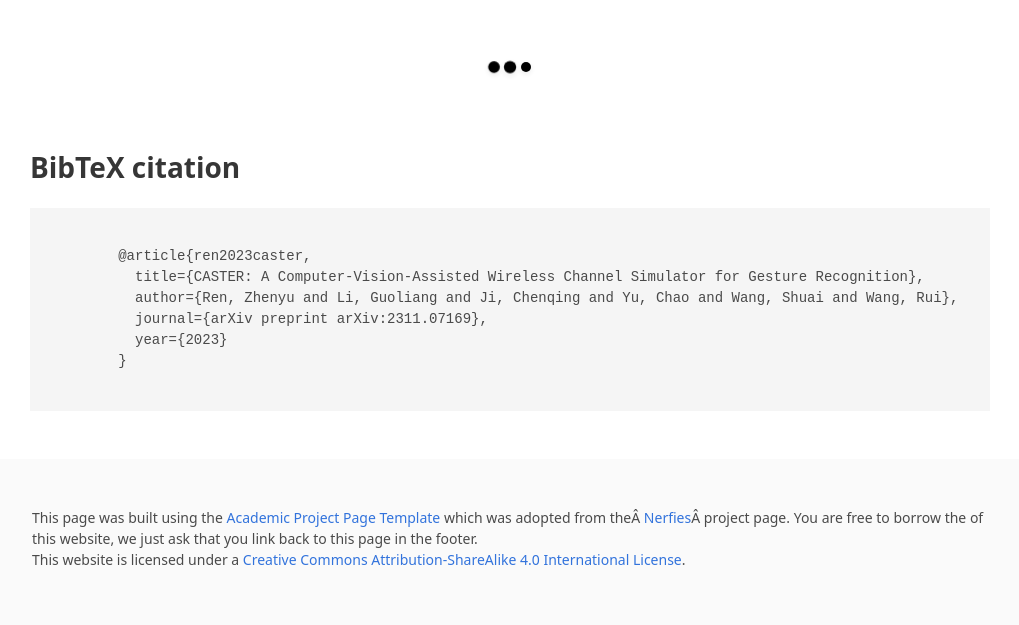
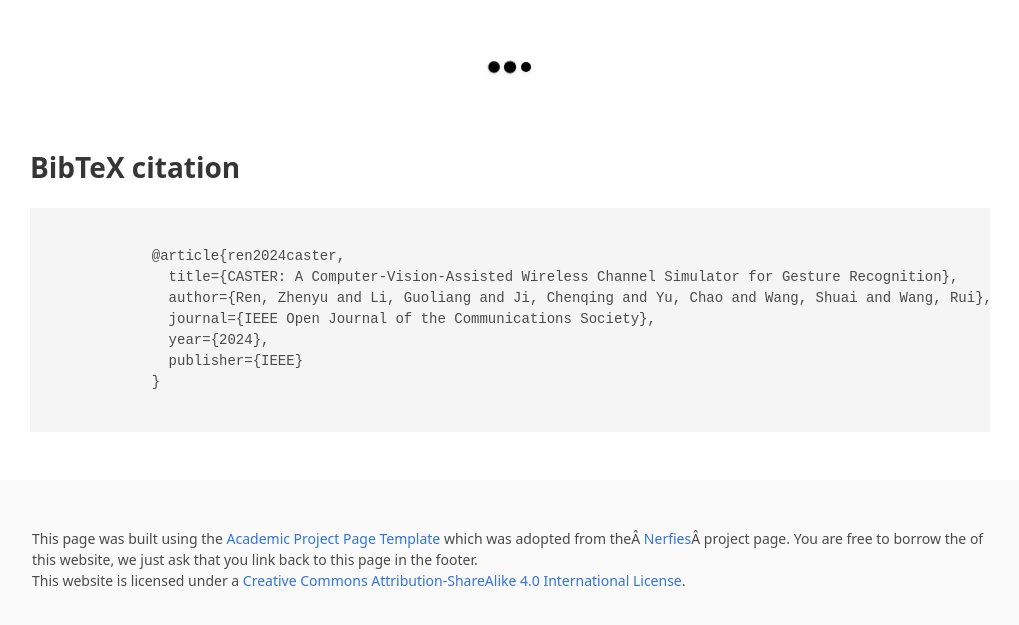
Before and after one commit to lasso-sustech/CASTER, a plain HTML site: page index.html in a window 1280 px wide. Shown: the part 2811-3436 px from the top of the page, without its empty margins (130-1149 px from the left). Drawn offline with nearby package versions, Linux system fonts and the light colour scheme; some icons are missing.

Commit message:
Update index.html

```diff
--- a/index.html
+++ b/index.html
@@ -301,12 +301,13 @@
     <div class="container is-max-desktop content">
       <h2 class="title">BibTeX citation</h2>
       <pre><code>
-        @article{ren2023caster,
-          title={CASTER: A Computer-Vision-Assisted Wireless Channel Simulator for Gesture Recognition},
-          author={Ren, Zhenyu and Li, Guoliang and Ji, Chenqing and Yu, Chao and Wang, Shuai and Wang, Rui},
-          journal={arXiv preprint arXiv:2311.07169},
-          year={2023}
-        }
+            @article{ren2024caster,
+              title={CASTER: A Computer-Vision-Assisted Wireless Channel Simulator for Gesture Recognition},
+              author={Ren, Zhenyu and Li, Guoliang and Ji, Chenqing and Yu, Chao and Wang, Shuai and Wang, Rui},
+              journal={IEEE Open Journal of the Communications Society},
+              year={2024},
+              publisher={IEEE}
+            }
       </code></pre>
     </div>
 </section>
```
